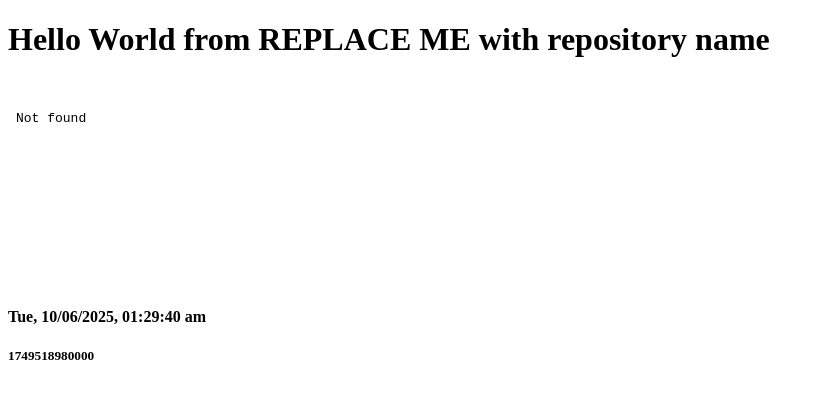
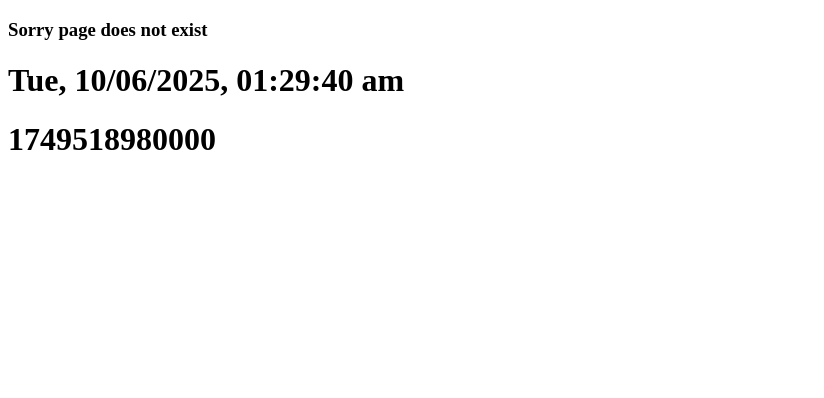
Before and after one commit to pjx060306/github_pages_102, a plain HTML site: page docs/index.html in a window 1280 px wide. Shown: the whole page, without its empty margins (0-824 px from the left). Drawn offline with Linux system fonts and the light colour scheme.

Commit message:
404 and README.md

```diff
--- a/docs/index.html
+++ b/docs/index.html
@@ -3,23 +3,19 @@
 <head>
 <meta charset="UTF-8">
 <meta name="viewport" content="width=device-width, initial-scale=1.0">
-<title>my REPLACE ME with repository name </title>
+<title>my 404</title>
 </head>
 <body>
-<h1>Hello World from REPLACE ME with repository name </h1>
-<br>
-<div id="list">
-<iframe width="400" height="185" src="./ipaddresses.html"
-frameborder="0" >
-</iframe>
-</div>
-<!-- ipaddresses paste next line -->
-<h4 id="id01">AAAA</h4>
-<h5 id="id02">AAAA</h5>
+<h3>Sorry page does not exist </h3>
+<h1 id="id01">AAAA</h1>
+<h1 id="id02">AAAA</h1>
 </body>
 <script>
-const date = new Date(); const date1 = date.toLocaleString("en-uk", {
-hour12: true, weekday: "short", hour: "2-digit", minute: "2-digit", second: "2-digit", month: "2-digit", year: "numeric", day: "2-digit" });
+const date = new Date();
+const date1 = date.toLocaleString("en-uk", {
+hour12: true, weekday: "short", hour: "2-digit", minute: "2-digit", second: "2-digit",
+month: "2-digit", year: "numeric", day: "2-digit" });
 document.getElementById("id01").innerHTML = "" + date1;
-document.getElementById("id02").innerHTML = "" + Date.now();</script>
+document.getElementById("id02").innerHTML = "" + Date.now();
+</script>
 </html>
```
